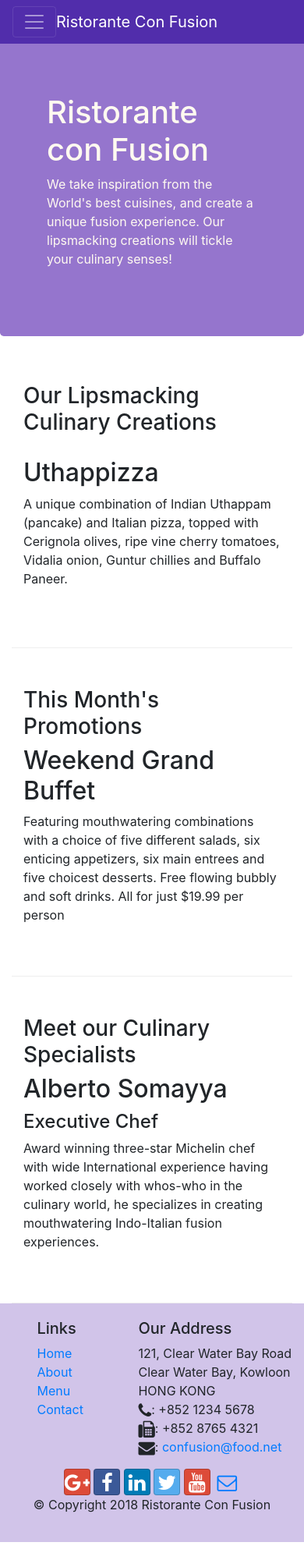
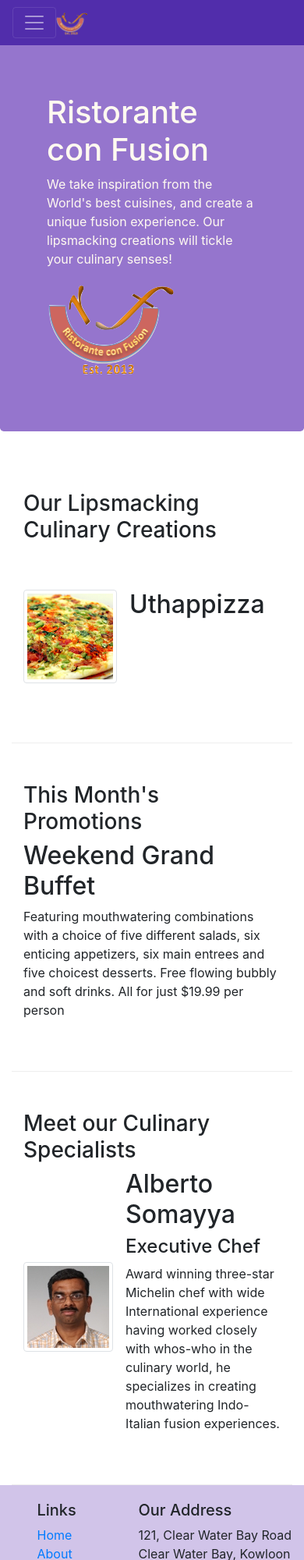
Before and after one commit to ranjeet2003/git-test, a website: page index.html in a window 390 px wide. Shown: the top 2000 px of the page at 78% size. Before the commit the page ends 1977 px from the top, so only its background shows below. Drawn offline with nearby package versions, Linux system fonts and the light colour scheme.

Commit message:
images and media are added successfully

```diff
--- a/index.html
+++ b/index.html
@@ -20,7 +20,7 @@
             <button class="navbar-toggler" type="button" data-toggle="collapse" data-target="#Navbar">
                 <span class="navbar-toggler-icon"></span>
             </button>
-            <a class="navbar-brand mr-auto" href="#">Ristorante Con Fusion</a>
+            <a class="navbar-brand mr-auto" href="#"><img src="img/logo.png" alt="" height="30" width="41"></a>
             <div class="collapse navbar-collapse" id="Navbar">
                 <ul class="navbar-nav mr-auto">
                     <li class="nav-item active"><a class="nav-link" href="#"><span class="fa fa-home fa-lg"></span> Home</a></li>
@@ -38,7 +38,8 @@
                     <h1>Ristorante con Fusion</h1>
                     <p>We take inspiration from the World's best cuisines, and create a unique fusion experience. Our lipsmacking creations will tickle your culinary senses!</p>
                 </div>
-                <div class="col-12 col-sm">
+                <div class="col-12 col-sm align-self-center">
+                    <img src="img/logo.png" alt="" class="img-fluid">
                 </div>
             </div>
         </div>
@@ -50,8 +51,13 @@
                 <h3>Our Lipsmacking Culinary Creations</h3>
             </div>
             <div class="col-sm order-sm-first col-md">
-                <h2>Uthappizza</h2>
-                <p>A unique combination of Indian Uthappam (pancake) and Italian pizza, topped with Cerignola olives, ripe vine cherry tomatoes, Vidalia onion, Guntur chillies and Buffalo Paneer.</p>
+                <div class="media">
+                    <img class="d-flex mr-3 img-thumbnail align-self-center" src="img/uthappizza.png" alt="uthappizza">
+                    <div class="media-body">
+                        <h2 class="mt-0">Uthappizza</h2>
+                        <p class="d-none d-sm-block">A unique combination of Indian Uthappam (pancake) and Italian pizza, topped with Cerignola olives, ripe vine cherry tomatoes, Vidalia onion, Guntur chillies and Buffalo Paneer.</p>
+                    </div>
+                </div>
             </div>
         </div>
 
@@ -70,10 +76,15 @@
             <div class="col-12 col-sm-4 order-sm-last col-md-3">
                 <h3>Meet our Culinary Specialists</h3>
             </div>
-            <div class="col-sm order-sm-first col-md">
-                <h2>Alberto Somayya</h2>
-                <h4>Executive Chef</h4>
-                <p>Award winning three-star Michelin chef with wide International experience having worked closely with whos-who in the culinary world, he specializes in creating mouthwatering Indo-Italian fusion experiences. </p>
+            <div class="col col-sm order-sm-first col-md">
+                <div class="media">
+                    <img class="d-flex mr-3 img-thumbnail align-self-center" src="img/alberto.png" alt="alberto">
+                    <div class="media-body">
+                        <h2 class="mt-0">Alberto Somayya</h2>
+                        <h4>Executive Chef</h4>
+                        <p>Award winning three-star Michelin chef with wide International experience having worked closely with whos-who in the culinary world, he specializes in creating mouthwatering Indo-Italian fusion experiences. </p>
+                    </div>
+                </div>
             </div>
         </div>
     </div>
```
Also changed, not shown: aboutus.html (+6 -3 lines), contactus.html (+4 -1 lines), img/alberto.png (added), img/buffet.png (added), img/logo.png (added), img/uthappizza.png (added), 1 other file.
